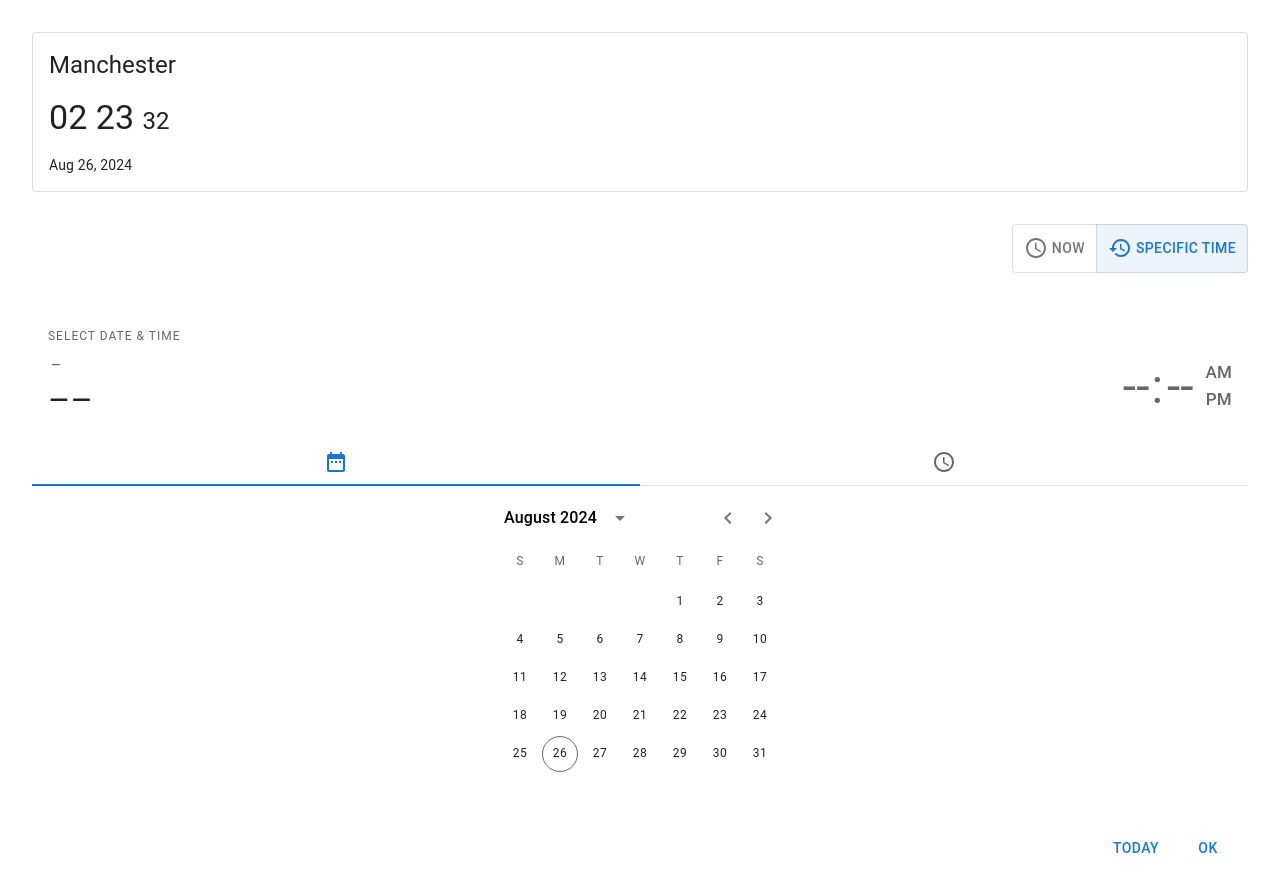
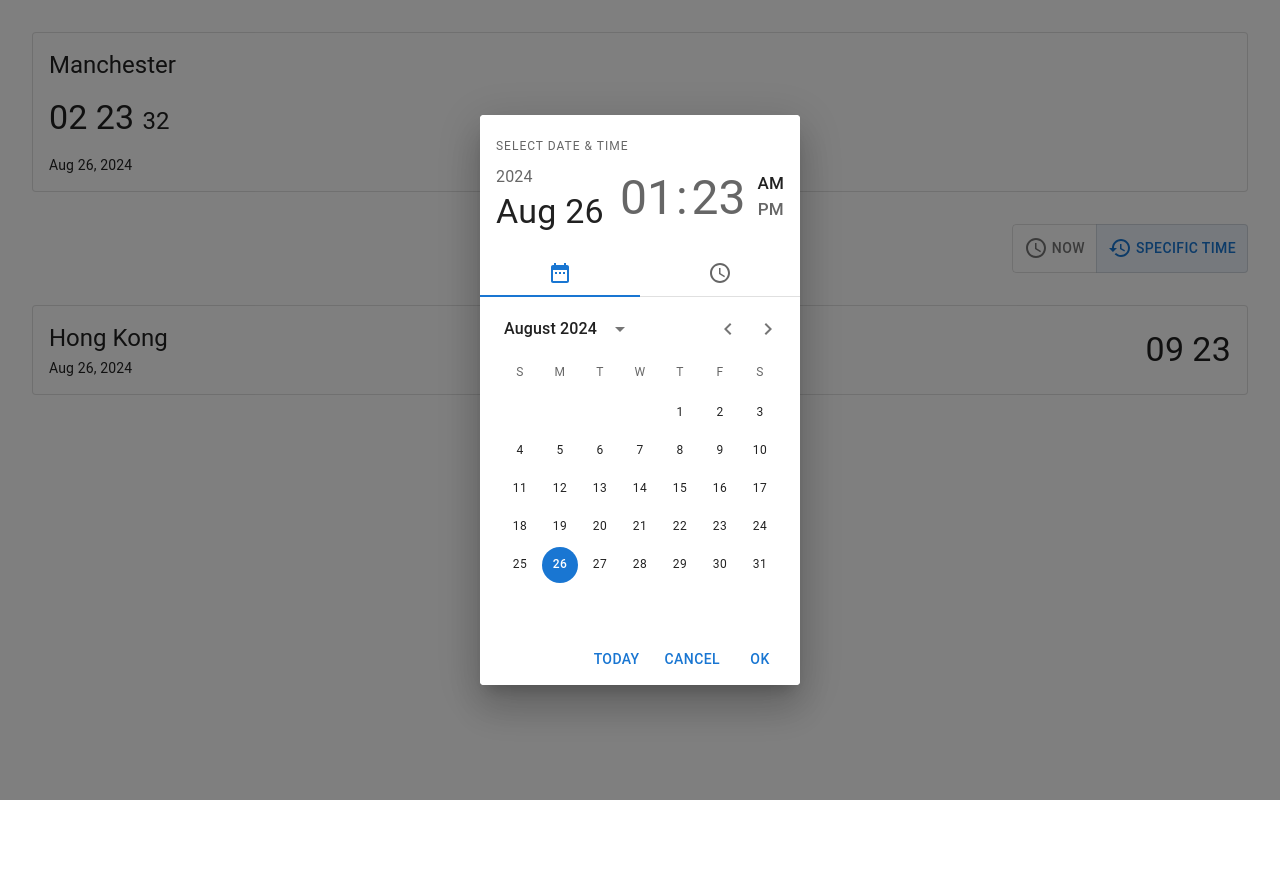
Before and after one commit to Jason107206/time_manchester, a Next.js app: page / in a window 1280 px wide. Both pictures are taken after a click on the button "SPECIFIC TIME". Shown: the top 892 px of the page. After the commit the page ends 800 px from the top, so only its background shows below. Built offline with nearby package versions, Linux system fonts and the light colour scheme.

Commit message:
Changed: Date and time picker now is in a dialog

```diff
--- a/src/app/page.tsx
+++ b/src/app/page.tsx
@@ -1,12 +1,12 @@
 'use client'
 
 import { AccessTime, History } from "@mui/icons-material";
-import { Fade, ToggleButton, ToggleButtonGroup } from "@mui/material";
-import { LocalizationProvider, StaticDateTimePicker } from "@mui/x-date-pickers";
+import { Button, Dialog, DialogActions, DialogTitle, Fade, ToggleButton, ToggleButtonGroup } from "@mui/material";
+import { LocalizationProvider, PickersActionBarProps, StaticDateTimePicker, usePickersTranslations } from "@mui/x-date-pickers";
 import { AdapterMoment } from '@mui/x-date-pickers/AdapterMoment'
-import moment from "moment-timezone";
+import moment, { Moment } from "moment-timezone";
 import dynamic from "next/dynamic";
-import { useEffect, useRef, useState } from "react";
+import { useEffect, useId, useRef, useState } from "react";
 
 const LocalClock = dynamic(() => import("./local-clock"), { ssr: false })
 const RegionalClock = dynamic(() => import("./regional-clock"), { ssr: false })
@@ -22,6 +22,52 @@ export default function Home() {
     setDate(moment(new Date()))
     if (isRealtime.current) resetTime()
   }, 500)
+
+  const handleTimeSelect = (date: Moment | null) => {
+    setIsSelectingTime(false)
+    if (date == null) {
+      setMode(0)
+      isRealtime.current = true
+    } else {
+      setMode(1)
+      isRealtime.current = false
+      setDate(date)
+    }
+  }
+
+  const DateTimeActionBar = (props: PickersActionBarProps) => {
+    const { onAccept, onCancel, onSetToday, actions, className } = props;
+    const translations = usePickersTranslations();
+
+    if (actions == null || actions.length === 0) {
+      return null;
+    }
+
+    return (
+      <DialogActions className={className + " justify-between"}>
+        <Button
+          onClick={onSetToday}
+          key="today"
+        >
+          {translations.todayButtonLabel}
+        </Button>
+        <div>
+          <Button
+            onClick={onCancel}
+            key="cancel"
+          >
+            {translations.cancelButtonLabel}
+          </Button>
+          <Button
+            onClick={onAccept}
+            key="accept"
+          >
+            {translations.okButtonLabel}
+          </Button>
+        </div>
+      </DialogActions>
+    );
+  }
 
   useEffect(() => {
     resetTime()
@@ -67,39 +113,27 @@ export default function Home() {
             </ToggleButton>
           </ToggleButtonGroup>
         </div>
-        {
-          isSelectingTime &&
+        <Dialog open={isSelectingTime}>
           <LocalizationProvider dateAdapter={AdapterMoment}>
             <StaticDateTimePicker
-              onAccept={(date) => {
-                setIsSelectingTime(false)
-                if (date == null) {
-                  setMode(0)
-                  isRealtime.current = true
-                } else {
-                  setMode(1)
-                  isRealtime.current = false
-                  setDate(date)
-                }
+              onAccept={date => handleTimeSelect(date)}
+              defaultValue={date}
+              slots={{
+                actionBar: DateTimeActionBar
               }}
               slotProps={{
                 actionBar: {
-                  actions: ['today', 'accept']
+                  actions: ['today', 'cancel', 'accept']
                 }
               }}
             />
           </LocalizationProvider>
-        }
-        {
-          !isSelectingTime &&
-          <Fade in={isSelectingTime}>
-            <RegionalClock
-              date={date}
-              timeZone="Asia/Hong_Kong"
-              regionName="Hong Kong"
-            />
-          </Fade>
-        }
+        </Dialog>
+        <RegionalClock
+          date={date}
+          timeZone="Asia/Hong_Kong"
+          regionName="Hong Kong"
+        />
       </div>
     </div>
   )
```
